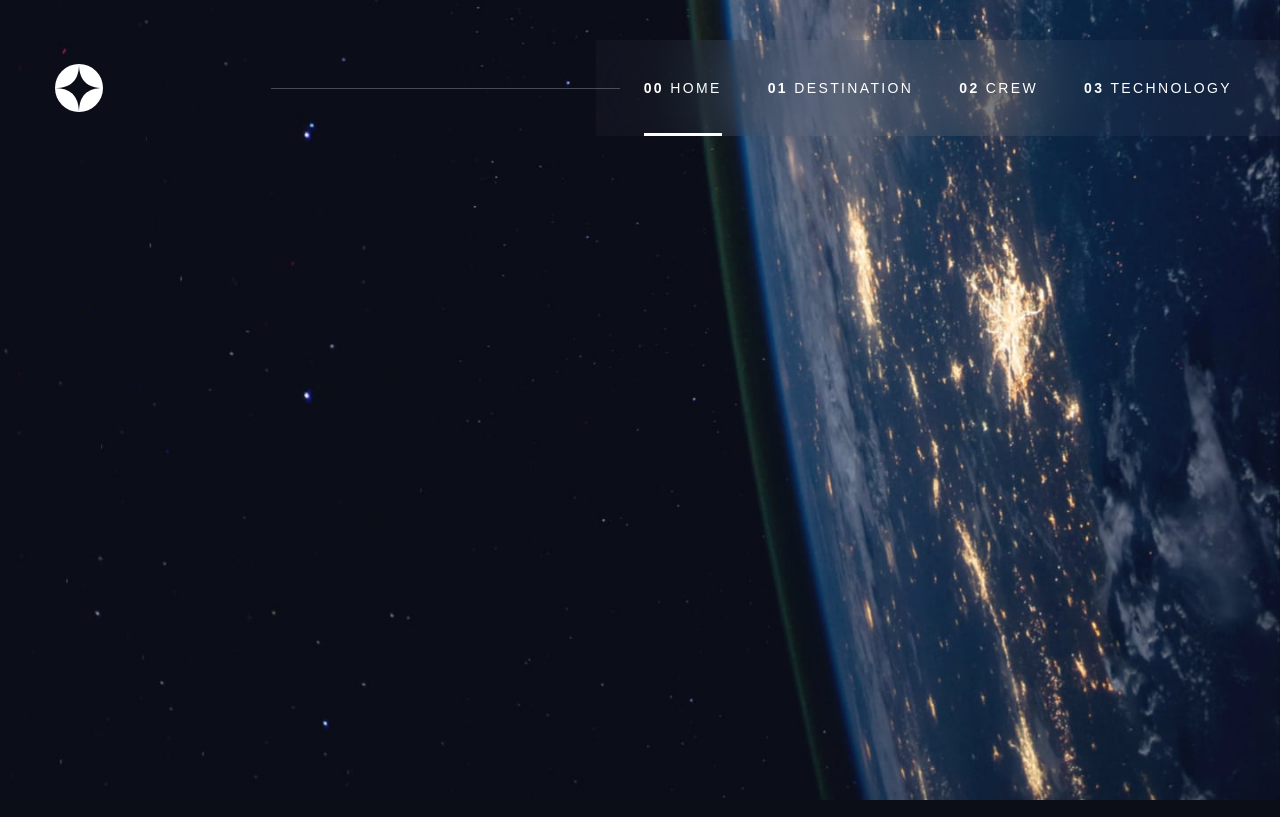
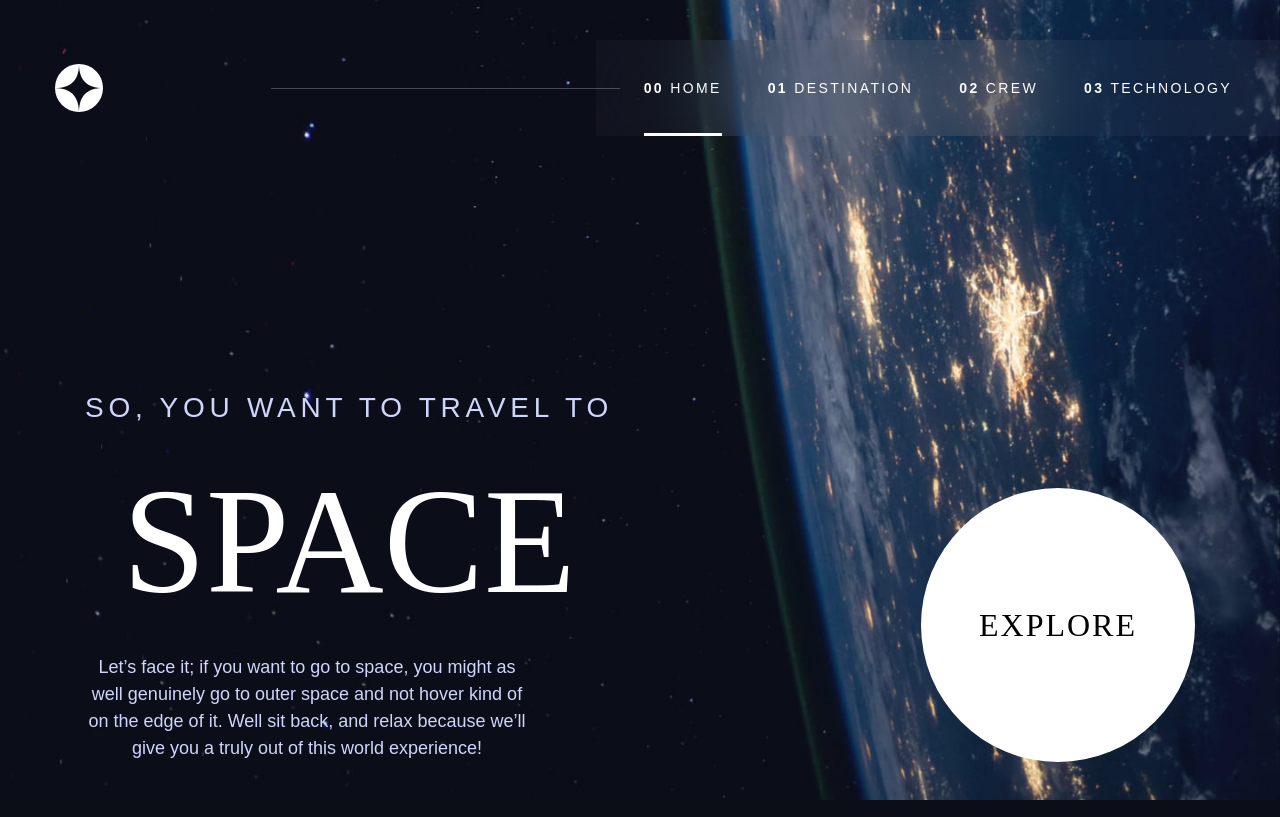
Before and after one commit to Svobyyy/space, a Next.js app: page / in a window 1280 px wide. Built offline with nearby package versions, Linux system fonts and the light colour scheme.

Commit message:
home page

```diff
--- /dev/null
+++ b/app/components/Home/Home.tsx
@@ -0,0 +1,38 @@
+export default function Home() {
+  return (
+    <section className="w-full flex justify-center lg:px-[55px] px-6 pb-[55px]">
+      <div
+        className="
+      w-full flex max-w-[1110px] lg:justify-between lg:items-end lg:mt-[251px] md:mt-[106px] mt-12 lg:flex-row flex-col
+      items-center text-center justify-center lg:gap-0 md:gap-[156px] gap-[81px]
+      "
+      >
+        <div className="lg:inline-block flex flex-col items-center">
+          <h5 className="heading-5 text-[#D0D6F9]">
+            SO, YOU WANT TO TRAVEL TO
+          </h5>
+          <h1 className="heading-1">SPACE</h1>
+          <p className="body-text text-[#D0D6F9]">
+            Let’s face it; if you want to go to space, you might as well
+            genuinely go to outer space and not hover kind of on the edge of it.
+            Well sit back, and relax because we’ll give you a truly out of this
+            world experience!
+          </p>
+        </div>
+
+        <div
+          className="
+      lg:w-[274px] lg:h-[274px] md:w-[242px] md:h-[242px] w-[150px] h-[150px]
+      md:text-[32px] text-[20px] md:tracking-[2px] tracking-[1.5px]
+    bg-white rounded-full text-black justify-center items-center flex
+      relative before:w-[450px] before:h-[450px] before:absolute before:bg-[#979797] before:z-[-1]
+      before:rounded-full before:transition-all before:opacity-0 hover:before:opacity-100
+      before:scale-0 hover:before:scale-100 cursor-pointer
+      "
+        >
+          EXPLORE
+        </div>
+      </div>
+    </section>
+  );
+}
--- a/app/modules/Nav/Hamburger.tsx
+++ b/app/components/Nav/Hamburger.tsx
@@ -17,7 +17,9 @@ export default function Hamburger() {
         height={21}
         quality={100}
         alt="hamburger"
-        className="md:hidden inline-block cursor-pointer"
+        className={`md:hidden inline-block cursor-pointer transition-opacity ${
+          menu ? "opacity-0" : "opacity-100"
+        }`}
         onClick={() => {
           setMenu(true);
         }}
--- a/app/modules/Nav/Nav.tsx
+++ b/app/components/Nav/Nav.tsx
@@ -1,8 +1,5 @@
 import Image from "next/image";
 import logo from "@/public/shared/logo.svg";
-import backgroundPc from "@/public/home/background-home-desktop.jpg";
-import backgroundTablet from "@/public/home/background-home-tablet.jpg";
-import backgroundMobile from "@/public/home/background-home-mobile.jpg";
 import NavLink from "./NavLink";
 import Link from "next/link";
 import Hamburger from "./Hamburger";
@@ -14,13 +11,6 @@ export default function Nav() {
         <Image src={logo} width={48} height={48} quality={100} alt="logo" />
       </Link>
 
-      <Image
-        src={backgroundPc}
-        fill
-        quality={100}
-        alt="logo"
-        className="z-[-1] object-cover"
-      />
       <div className="w-full h-[1px] color-white bg-white opacity-25 ml-[64px] translate-x-16 z-10 hidden lg:inline-block" />
       <nav
         className="
--- a/app/globals.css
+++ b/app/globals.css
@@ -28,31 +28,31 @@ body {
 }
 
 .heading-1 {
-  @apply text-[150px] font-bellefair text-white;
+  @apply lg:text-[150px] text-[80px] font-bellefair;
 }
 
 .heading-2 {
-  @apply text-[100px] font-bellefair text-white;
+  @apply text-[100px] font-bellefair;
 }
 
 .heading-3 {
-  @apply text-[56px] font-bellefair text-white;
+  @apply text-[56px] font-bellefair;
 }
 
 .heading-4 {
-  @apply text-[32px] font-bellefair text-white;
+  @apply text-[32px] font-bellefair;
 }
 
 .heading-5 {
-  @apply text-[28px] font-barlowCondensed text-white tracking-[4.75px];
+  @apply font-barlowCondensed lg:text-[28px] md:text-[20px] text-[16px] lg:tracking-[4.75px] md:tracking-[3.38px] tracking-[2.7px];
 }
 
 .subheading-1 {
-  @apply text-[28px] font-bellefair text-white;
+  @apply text-[28px] font-bellefair;
 }
 
 .subheading-2 {
-  @apply text-[14px] font-bellefair text-white tracking-[2.35px];
+  @apply text-[14px] font-bellefair tracking-[2.35px];
 }
 
 .nav-text {
@@ -60,5 +60,5 @@ body {
 }
 
 .body-text {
-  @apply font-barlow text-white text-[18px];
+  @apply font-barlow lg:text-[18px] md:text-[16px] text-[15px] max-w-[444px];
 }
--- a/app/page.tsx
+++ b/app/page.tsx
@@ -1,9 +1,36 @@
-import Nav from "./modules/Nav/Nav";
+import Nav from "./components/Nav/Nav";
+import Home from "./components/Home/Home";
+import backgroundPc from "@/public/home/background-home-desktop.jpg";
+import backgroundTablet from "@/public/home/background-home-tablet.jpg";
+import backgroundMobile from "@/public/home/background-home-mobile.jpg";
+import Image from "next/image";
 
-export default function Home() {
+export default function Page() {
   return (
     <main>
+      <Image
+        src={backgroundPc}
+        fill
+        quality={100}
+        alt="backgroundpc"
+        className="z-[-1] object-cover hidden lg:inline-block"
+      />
+      <Image
+        src={backgroundTablet}
+        fill
+        quality={100}
+        alt="backgroundtablet"
+        className="z-[-1] object-cover hidden md:inline-block lg:hidden"
+      />
+      <Image
+        src={backgroundMobile}
+        fill
+        quality={100}
+        alt="backgroundmobile"
+        className="z-[-1] object-cover inline-block md:hidden"
+      />
       <Nav />
+      <Home />
     </main>
   );
 }
```
Also changed, not shown: app/components/Nav/NavLink.tsx (renamed from app/modules/Nav/NavLink.tsx).
